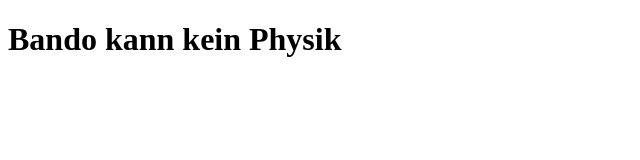
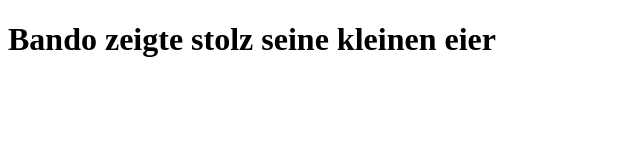
Before and after one commit to TheKing112/webside.not-t, a plain HTML site: page index.html in a window 1280 px wide. Shown: the whole page, without its empty margins (0-640 px from the left). Drawn offline with Linux system fonts and the light colour scheme.

Commit message:
Update index.html

```diff
--- a/index.html
+++ b/index.html
@@ -5,7 +5,7 @@
 </head>
     <body>
     <h1>
-        Bando kann kein Physik
+        Bando zeigte stolz seine kleinen eier
     </h1>
 </body>
 </html>
```
